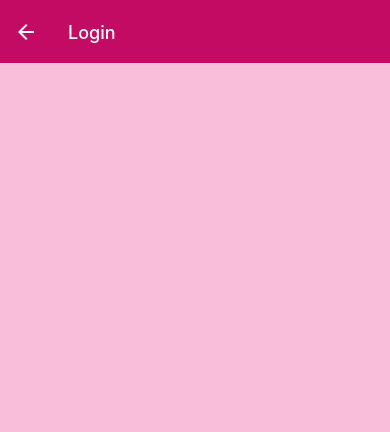
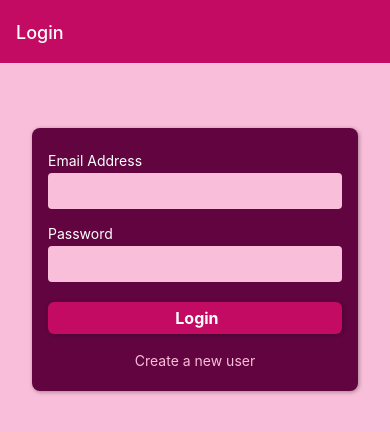
Before and after one commit to ranaawais0303/LunchApp, a React Native app: screen /Login in a window 390 px wide. Shown: the top 432 px of the page. Built offline with nearby package versions, Linux system fonts and the light colour scheme.

Commit message:
left buttonopen login and welcome  on the basis of auth use login api erase

```diff
--- a/App.js
+++ b/App.js
@@ -1,20 +1,32 @@
 // import { NavigationContainer } from "@react-navigation/native";
-import { NavigationContainer } from "@react-navigation/native";
+import { useState, useEffect } from "react";
+import { NavigationContainer, useNavigation } from "@react-navigation/native";
 import { createNativeStackNavigator } from "@react-navigation/native-stack";
 import { StatusBar } from "expo-status-bar";
-
 import LoginScreen from "./screens/LoginScreen";
 import SignupScreen from "./screens/SignupScreen";
 import WelcomeScreen from "./screens/WelcomeScreen";
 import { Colors } from "./constants/styles";
 import OTPScreen from "./screens/OTPScreen";
+import AuthContextProvider, { useAuth } from "./store/auth-context";
+import AsyncStorage from "@react-native-async-storage/async-storage";
+import IconButton from "./components/UI/IconButton";
 
 const Stack = createNativeStackNavigator();
 
+// function AuthenticatedStack() {
+//   return (
+//     <Stack.Navigator>
+//       <Stack.Screen name="Welcome" component={WelcomeScreen} />
+//     </Stack.Navigator>
+//   );
+// }
 // function AuthStack() {
 //   return (
 //     <Stack.Navigator
+//       // initialRouteName="OTPScreen"
 //       screenOptions={{
+//         headerLeft: () => false,
 //         headerStyle: { backgroundColor: Colors.primary500 },
 //         headerTintColor: "white",
 //         contentStyle: {
@@ -29,7 +41,36 @@ const Stack = createNativeStackNavigator();
 //   );
 // }
 
+// export default function App() {
+//   return (
+//     <>
+//       <StatusBar style="inverted" />
+//       <NavigationContainer>
+//         {true && <Auth />}
+//         {false && <Authenticated />}
+//       </NavigationContainer>
+//     </>
+//   );
+// }
+function AuthStack() {
+  return (
+    <Stack.Navigator
+      screenOptions={{
+        headerLeft: () => false,
+        headerStyle: { backgroundColor: Colors.primary500 },
+        headerTintColor: "white",
+        contentStyle: { backgroundColor: Colors.primary100 },
+      }}
+    >
+      <Stack.Screen name="Login" component={LoginScreen} />
+      <Stack.Screen name="Signup" component={SignupScreen} />
+      <Stack.Screen name="OTPScreen" component={OTPScreen} />
+    </Stack.Navigator>
+  );
+}
+
 function AuthenticatedStack() {
+  const authCtx = useAuth();
   return (
     <Stack.Navigator
       screenOptions={{
@@ -38,33 +79,59 @@ function AuthenticatedStack() {
         contentStyle: { backgroundColor: Colors.primary100 },
       }}
     >
-      <Stack.Screen name="Welcome" component={WelcomeScreen} />
+      <Stack.Screen
+        name="Welcome"
+        component={WelcomeScreen}
+        options={{
+          headerRight: ({ tintColor }) => (
+            <IconButton
+              icon="exit"
+              size={24}
+              color={tintColor}
+              onPress={authCtx.logout}
+            />
+          ),
+        }}
+      />
     </Stack.Navigator>
   );
+}
+
+function Navigation() {
+  const authCtx = useAuth();
+  return (
+    <NavigationContainer>
+      {!authCtx.isAuthenticated && <AuthStack />}
+      {authCtx.isAuthenticated && <AuthenticatedStack />}
+    </NavigationContainer>
+  );
+}
+function Root() {
+  const [isTryingLogin, setIsTryingLogin] = useState(false);
+  const authCtx = useAuth();
+  useEffect(() => {
+    async function fetchToken() {
+      const storedToken = await AsyncStorage.getItem("token");
+      if (storedToken) {
+        authCtx.authenticate(storedToken);
+      }
+      setIsTryingLogin(false);
+    }
+    fetchToken();
+  }, []);
+  if (isTryingLogin) {
+    return <AppLoading />;
+  }
+  return <Navigation />;
 }
 
 export default function App() {
   return (
     <>
-      <StatusBar style="inverted" />
-      <NavigationContainer>
-        <Stack.Navigator
-          // initialRouteName="OTPScreen"
-          screenOptions={{
-            headerStyle: { backgroundColor: Colors.primary500 },
-            headerTintColor: "white",
-            contentStyle: {
-              backgroundColor: Colors.primary100,
-            },
-          }}
-        >
-          <Stack.Screen name="Signup" component={SignupScreen} />
-          <Stack.Screen name="OTPScreen" component={OTPScreen} />
-
-          <Stack.Screen name="Login" component={LoginScreen} />
-          <Stack.Screen name="Welcome" component={WelcomeScreen} />
-        </Stack.Navigator>
-      </NavigationContainer>
+      <StatusBar style="light" />
+      <AuthContextProvider>
+        <Root />
+      </AuthContextProvider>
     </>
   );
 }
--- a/package.json
+++ b/package.json
@@ -9,13 +9,16 @@
     "web": "expo start --web"
   },
   "dependencies": {
+    "@react-native-async-storage/async-storage": "^1.17.11",
     "@react-navigation/native": "^6.1.2",
     "@react-navigation/native-stack": "^6.9.8",
+    "@reduxjs/toolkit": "^1.9.2",
     "axios": "^1.2.6",
     "expo": "~47.0.12",
     "expo-status-bar": "~1.4.2",
     "react": "18.1.0",
-    "react-native": "0.70.5"
+    "react-native": "0.70.5",
+    "react-redux": "^8.0.5"
   },
   "devDependencies": {
     "@babel/core": "^7.12.9"
--- a/screens/LoginScreen.js
+++ b/screens/LoginScreen.js
@@ -1,6 +1,141 @@
-function LoginScreen() {
-  return;
-  // <AuthContent isLogin />;
+import { useState, useEffect } from "react";
+import { login } from "../util/auth";
+import { Alert, StyleSheet, View } from "react-native";
+import Input from "../components/Auth/Input";
+import FlatButton from "../components/UI/FlatButton";
+import Button from "../components/UI/Button";
+import AsyncStorage from "@react-native-async-storage/async-storage";
+import LoadingOverlay from "../components/UI/LoadingOverlay";
+import StarterContainer from "../components/UI/StarterContainer";
+import { useAuth } from "../store/auth-context";
+
+/////////////////////////////////////////////////////////////////////
+function LoginScreen({ navigation }) {
+  const [token, setToken] = useState("");
+
+  const [data, setData] = useState({
+    email: "",
+    password: "",
+  });
+
+  const [isAuthenticating, setIsAuthenticating] = useState(false);
+
+  const [errors, setErrors] = useState({});
+
+  const authCtx = useAuth();
+
+  ////////////////////////////////////////
+  ////////////handle input
+  function handleInput(name, input) {
+    console.log(name, input);
+    setData((prevState) => ({ ...prevState, [name]: input }));
+  }
+  ///Error Handler/////////////
+  function handleError(errorMessage, input) {
+    setErrors((prevState) => ({ ...prevState, [input]: errorMessage }));
+  }
+
+  //////////////////////////////////////////////////////////////
+  ////////submit handler
+  function onSubmitHandler() {
+    let valid = true;
+    if (!data.email) {
+      handleError("please input email", "email");
+      valid = false;
+    } else if (
+      !data.email.match(
+        /^[a-zA-Z0-9.!#$%&'*+/=?^_`{|}~-]+@[a-zA-Z0-9-]+(?:\.[a-zA-Z0-9-]+)*$/
+      )
+    ) {
+      handleError("Email must include @", "email");
+      valid = false;
+    }
+    if (!data.password) {
+      handleError("please input Password", "password");
+      valid = false;
+    } else if (data.password.length < 5) {
+      handleError("Min password length of 5", "password");
+      valid = false;
+    }
+
+    if (valid) {
+      loginHandler();
+    }
+  }
+
+  ////////////////////////////////////////////////////////////////////
+  ///////////Login handler Generate token..............................
+  function loginHandler() {
+    setIsAuthenticating(true);
+
+    login({
+      email: data.email,
+      password: data.password,
+    })
+      .then((res) => {
+        setToken(res.data.token);
+
+        authCtx.authenticate(res.data.token);
+        const t = AsyncStorage.getItem("token");
+        console.log(t, "---------------");
+      })
+      .catch((err) => {
+        if (err.message.split(" ").pop() === "401") {
+          Alert.alert(err.message, "email or password is incorrect");
+        }
+        console.log(err);
+      });
+    setIsAuthenticating(false);
+    // }
+  }
+
+  //////////////////////////////////////////////////////////////
+  /////////////For signup Screen/////////////////////////////////
+  function screenChangeHandler() {
+    navigation.navigate("Signup");
+  }
+
+  ///////////////////////////////////////////////////////////
+  //////////////Loading Overlay//////////////////////////////////
+  if (isAuthenticating) {
+    return <LoadingOverlay message="Logging user in...." />;
+  }
+  //////////////////////////////////////////////////
+  return (
+    <StarterContainer>
+      <Input
+        label="Email Address"
+        onUpdateValue={handleInput.bind(null, "email")}
+        keyboardType="email-address"
+        value={data.email}
+        error={errors.email}
+        onFocus={() => {
+          handleError(null, "email");
+        }}
+      />
+      <Input
+        label="Password"
+        onUpdateValue={handleInput.bind(null, "password")}
+        secure
+        value={data.password}
+        error={errors.password}
+        onFocus={() => {
+          handleError(null, "password");
+        }}
+      />
+      <View style={styles.buttons}>
+        <Button onPress={onSubmitHandler}> Login</Button>
+      </View>
+      <View style={styles.buttons}>
+        <FlatButton onPress={screenChangeHandler}>Create a new user</FlatButton>
+      </View>
+    </StarterContainer>
+  );
 }
 
 export default LoginScreen;
+const styles = StyleSheet.create({
+  buttons: {
+    marginTop: 12,
+  },
+});
--- a/screens/SignupScreen.js
+++ b/screens/SignupScreen.js
@@ -1,7 +1,6 @@
 import { useState } from "react";
 import { createUser } from "../util/auth";
 import { Alert, ScrollView, StyleSheet, View } from "react-native";
-import { Colors } from "../constants/styles";
 import Input from "../components/Auth/Input";
 import FlatButton from "../components/UI/FlatButton";
 import Button from "../components/UI/Button";
--- /dev/null
+++ b/store/auth-context.js
@@ -0,0 +1,27 @@
+import { createContext, useState, useContext, useEffect } from "react";
+import AsyncStorage from "@react-native-async-storage/async-storage";
+
+const AuthContext = createContext();
+
+function AuthContextProvider({ children }) {
+  const [authToken, setAuthToken] = useState();
+
+  function authenticate(token) {
+    AsyncStorage.setItem("token", token);
+    setAuthToken(token);
+  }
+  function logout() {
+    setAuthToken(null);
+    AsyncStorage.removeItem("token");
+  }
+  const value = {
+    token: authToken,
+    // !!conver into boolean give the same result as token if token then true if not then false.
+    isAuthenticated: !!authToken,
+    authenticate: authenticate,
+    logout: logout,
+  };
+  return <AuthContext.Provider value={value}>{children}</AuthContext.Provider>;
+}
+export default AuthContextProvider;
+export const useAuth = () => useContext(AuthContext);
--- a/util/auth.js
+++ b/util/auth.js
@@ -28,6 +28,12 @@ export async function varifyUser({ email, otp }) {
   return res;
   //   return authenticate("signup/varify", email, otp);
 }
-export function login(email, password) {
-  return authenticate("login", email, password);
+export async function login({ email, password }) {
+  const url = `${BACKEND_URL}/login`;
+  const res = await axios.post(url, {
+    email: email,
+    password: password,
+  });
+
+  return res;
 }
```
Also changed, not shown: 1 other file (tests, documents, lock files or other folders).
